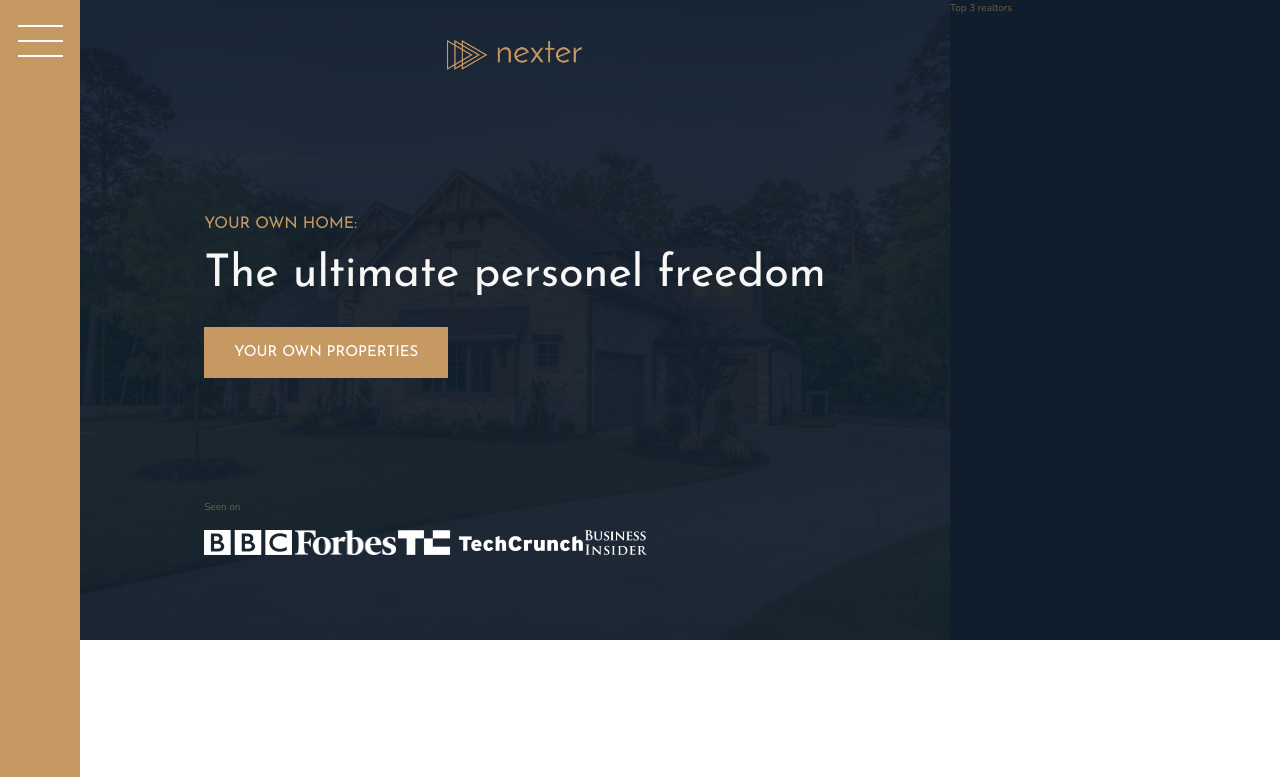
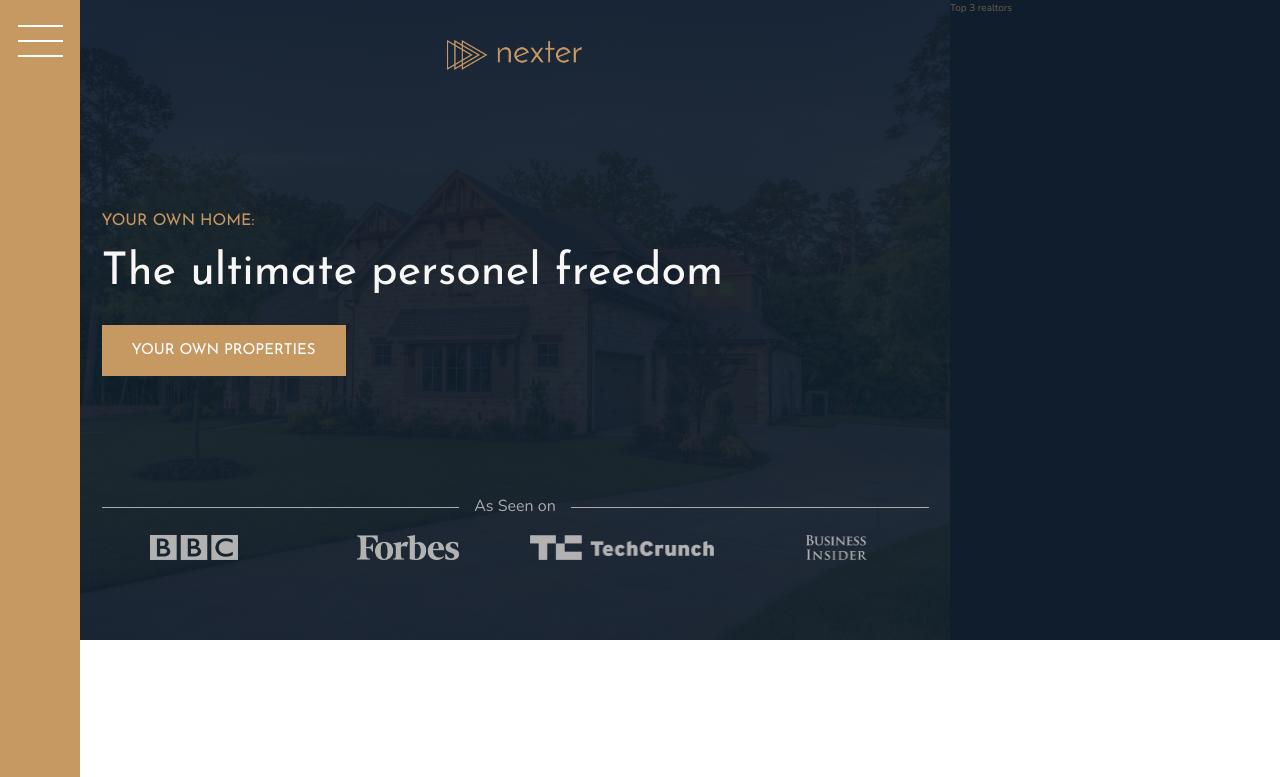
Before and after one commit to jsi-webdev/Nexter_Grid_Project, a website: page index.html in a window 1280 px wide. Shown: the top 777 px of the page. Drawn offline with nearby package versions, Linux system fonts and the light colour scheme.

Commit message:
#13 HEADER 2 : Seenon Text/Logos - after,before,text grid examples

```diff
--- a/index.html
+++ b/index.html
@@ -23,7 +23,7 @@
       <h3 class="heading-3">Your own home:</h3>
       <h1 class="heading-1">The ultimate personel freedom</h1>
       <button class="btn header__btn">Your own properties</button>
-      <div class="header__seenon-text">Seen on</div>
+      <div class="header__seenon-text">As Seen on</div>
       <div class="header__seenon-logos">
         <img src="img/logo-bbc.png" alt="Seen on logo 1" />
         <img src="img/logo-forbes.png" alt="Seen on logo 2" />
--- a/sass/_header.scss
+++ b/sass/_header.scss
@@ -28,10 +28,31 @@
   }
 
   &__seenon-text {
+    display: grid;
+    grid-template-columns: 1fr max-content 1fr;
+    grid-column-gap: 1.5rem;
+    align-items: center;
+
+    font-size: 1.6rem;
+    color: $color-grey-light-2;
+
+    &::before,
+    &::after {
+      content: '';
+      height: 0.1rem;
+      display: block;
+      background-color: currentColor;
+    }
   }
   &__seenon-logos {
+    display: grid;
+    grid-template-columns: repeat(4, 1fr);
+    grid-column-gap: 3rem;
+    justify-items: center;
+
     img {
       height: 2.5rem;
+      filter: brightness(70%);
     }
   }
 }
```
Also changed, not shown: css/style.css.
